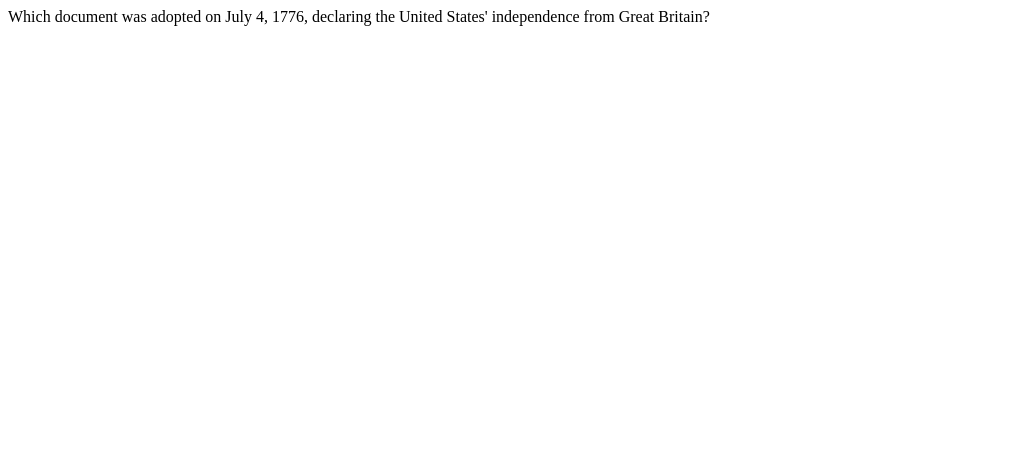
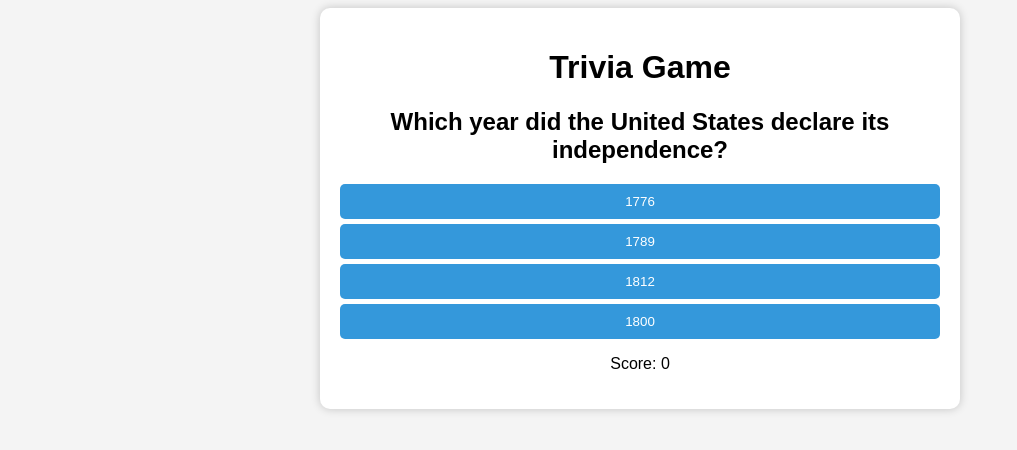
Before and after one commit to chrisminnick/ai-coding-activity, a plain HTML site: page sample-app/index.html in a window 1280 px wide. Shown: the whole page, without its empty margins (0-1017 px from the left). Drawn offline with Linux system fonts and the light colour scheme.

Commit message:
added suggested prompts and a new sample app

```diff
--- a/sample-app/data.json
+++ /dev/null
@@ -1,100 +0,0 @@
-{
-  "category": "US History Trivia",
-  "questions": [
-    {
-      "question": "Which document was adopted on July 4, 1776, declaring the United States' independence from Great Britain?",
-      "choices": [
-        "A) The Bill of Rights",
-        "B) The Emancipation Proclamation",
-        "C) The Declaration of Independence",
-        "D) The Constitution"
-      ],
-      "correct_choice": "C"
-    },
-    {
-      "question": "Which American Founding Father is known for writing many of the Federalist Papers and being the first Secretary of the Treasury?",
-      "choices": [
-        "A) Thomas Jefferson",
-        "B) George Washington",
-        "C) Benjamin Franklin",
-        "D) Alexander Hamilton"
-      ],
-      "correct_choice": "D"
-    },
-    {
-      "question": "During which war did the Battle of Gettysburg take place?",
-      "choices": [
-        "A) American Revolution",
-        "B) Civil War",
-        "C) War of 1812",
-        "D) World War I"
-      ],
-      "correct_choice": "B"
-    },
-    {
-      "question": "Which amendment to the US Constitution grants citizenship to all persons born or naturalized in the United States?",
-      "choices": [
-        "A) 1st Amendment",
-        "B) 5th Amendment",
-        "C) 14th Amendment",
-        "D) 19th Amendment"
-      ],
-      "correct_choice": "C"
-    },
-    {
-      "question": "What was the main purpose of the Lewis and Clark expedition?",
-      "choices": [
-        "A) To find a new trade route to Asia",
-        "B) To explore and map the newly acquired Louisiana Purchase",
-        "C) To establish a settlement in California",
-        "D) To search for gold in the Rocky Mountains"
-      ],
-      "correct_choice": "B"
-    },
-    {
-      "question": "Which president is known for implementing the New Deal in response to the Great Depression?",
-      "choices": [
-        "A) Franklin D. Roosevelt",
-        "B) Herbert Hoover",
-        "C) Woodrow Wilson",
-        "D) Calvin Coolidge"
-      ],
-      "correct_choice": "A"
-    },
-    {
-      "question": "The United States purchased the territory of Alaska from which country?",
-      "choices": ["A) Russia", "B) Canada", "C) Spain", "D) France"],
-      "correct_choice": "A"
-    },
-    {
-      "question": "What event marked the beginning of the Great Depression in the United States?",
-      "choices": [
-        "A) The stock market crash of 1929",
-        "B) The end of World War II",
-        "C) The signing of the Declaration of Independence",
-        "D) The California Gold Rush"
-      ],
-      "correct_choice": "A"
-    },
-    {
-      "question": "Which US president issued the Emancipation Proclamation, declaring slaves in Confederate states to be free?",
-      "choices": [
-        "A) Abraham Lincoln",
-        "B) Andrew Johnson",
-        "C) Ulysses S. Grant",
-        "D) James Buchanan"
-      ],
-      "correct_choice": "A"
-    },
-    {
-      "question": "What was the name of the ship that transported the Pilgrims to the New World in 1620?",
-      "choices": [
-        "A) Mayflower",
-        "B) Santa Maria",
-        "C) Nina",
-        "D) Golden Hind"
-      ],
-      "correct_choice": "A"
-    }
-  ]
-}
--- a/sample-app/game.js
+++ /dev/null
@@ -1,46 +0,0 @@
-// Path: sample-app/game.js
-/* JavaScript for a US History trivia game. */
-
-// Game class
-
-class Game {
-  constructor() {
-    this.state = {
-      currentQuestion: 0,
-      currentScore: 0,
-      questions: [],
-    };
-
-    this.start = this.start.bind(this);
-    this.showQuestion = this.showQuestion.bind(this);
-    this.loadQuestions = this.loadQuestions.bind(this);
-  }
-
-  async loadQuestions() {
-    // Fetch the questions from the API.
-    console.log('Loading questions...');
-    const response = await fetch('data.json');
-    const data = await response.json();
-
-    // Store the questions in the state.
-    this.state.questions = data.questions;
-    console.log(this.state.questions);
-  }
-
-  start() {
-    // Display the first question.
-    this.showQuestion();
-  }
-
-  showQuestion() {
-    // Get the question text.
-    var questionText =
-      this.state.questions[this.state.currentQuestion].question;
-    console.log(questionText);
-
-    // Display the question text.
-    document.getElementById('question-text').innerHTML = questionText;
-  }
-}
-
-export default Game;
--- a/sample-app/index.html
+++ b/sample-app/index.html
@@ -2,12 +2,22 @@
 <html lang="en">
   <head>
     <meta charset="UTF-8" />
-    <title>US History Trivia</title>
+    <meta name="viewport" content="width=device-width, initial-scale=1.0" />
+    <title>Trivia Game</title>
     <link rel="stylesheet" href="styles.css" />
   </head>
   <body>
-    <div id="question-text"></div>
-    <script src="game.js" type="module"></script>
-    <script src="main.js" type="module"></script>
+    <div class="container">
+      <h1>Trivia Game</h1>
+      <div class="question-container">
+        <h2 id="question"></h2>
+        <button id="answer1" class="answer-btn"></button>
+        <button id="answer2" class="answer-btn"></button>
+        <button id="answer3" class="answer-btn"></button>
+        <button id="answer4" class="answer-btn"></button>
+      </div>
+      <p>Score: <span id="score">0</span></p>
+    </div>
+    <script src="script.js"></script>
   </body>
 </html>
--- a/sample-app/main.js
+++ /dev/null
@@ -1,11 +0,0 @@
-/* JavaScript for a US History trivia game. */
-
-// import the Game class
-import Game from './game.js';
-// Create a new game object.
-const game = new Game();
-
-await game.loadQuestions();
-
-// Start the game.
-game.start();
--- /dev/null
+++ b/sample-app/script.js
@@ -0,0 +1,132 @@
+const questionElement = document.getElementById('question');
+const answerElements = Array.from(document.querySelectorAll('.answer-btn'));
+const scoreElement = document.getElementById('score');
+
+let currentQuestionIndex = 0;
+let score = 0;
+
+// Sample array of questions and answers
+const questionsAndAnswers = [
+  {
+    question: 'Which year did the United States declare its independence?',
+    answers: ['1776', '1789', '1800', '1812'],
+    correctAnswer: '1776',
+  },
+  {
+    question: "Which U.S. president was known as the 'Great Emancipator'?",
+    answers: [
+      'Abraham Lincoln',
+      'Thomas Jefferson',
+      'George Washington',
+      'Andrew Jackson',
+    ],
+    correctAnswer: 'Abraham Lincoln',
+  },
+  {
+    question:
+      'What was the name of the ship that brought the Pilgrims to America in 1620?',
+    answers: ['Mayflower', 'Santa Maria', 'Nina', 'Discovery'],
+    correctAnswer: 'Mayflower',
+  },
+  {
+    question:
+      "Which landmark was completed in 1889 for the 100th anniversary of George Washington's inauguration as the first U.S. president?",
+    answers: [
+      'Washington Monument',
+      'Statue of Liberty',
+      'Golden Gate Bridge',
+      'Mount Rushmore',
+    ],
+    correctAnswer: 'Washington Monument',
+  },
+  {
+    question: 'Which U.S. state was the first to be admitted to the Union?',
+    answers: ['Delaware', 'Massachusetts', 'Virginia', 'New York'],
+    correctAnswer: 'Delaware',
+  },
+  {
+    question: 'During which war was the Battle of Gettysburg fought?',
+    answers: ['Civil War', 'Revolutionary War', 'World War I', 'Vietnam War'],
+    correctAnswer: 'Civil War',
+  },
+  {
+    question: 'Who was the first woman to fly solo across the Atlantic Ocean?',
+    answers: [
+      'Amelia Earhart',
+      'Bessie Coleman',
+      'Harriet Quimby',
+      'Katherine Wright',
+    ],
+    correctAnswer: 'Amelia Earhart',
+  },
+  {
+    question:
+      'Which document established the framework of the U.S. government and remains the supreme law of the land?',
+    answers: [
+      'Constitution',
+      'Declaration of Independence',
+      'Bill of Rights',
+      'Articles of Confederation',
+    ],
+    correctAnswer: 'Constitution',
+  },
+  {
+    question:
+      'What was the name of the ship that carried the first English settlers to Jamestown, Virginia, in 1607?',
+    answers: ['Susan Constant', 'Endeavour', 'Discovery', 'Golden Hind'],
+    correctAnswer: 'Susan Constant',
+  },
+  {
+    question:
+      'Which U.S. president is associated with the construction of the Panama Canal?',
+    answers: [
+      'Theodore Roosevelt',
+      'Woodrow Wilson',
+      'Franklin D. Roosevelt',
+      'Harry S. Truman',
+    ],
+    correctAnswer: 'Theodore Roosevelt',
+  },
+  {
+    question: 'In which year did the United States enter World War II?',
+    answers: ['1941', '1939', '1945', '1942'],
+    correctAnswer: '1941',
+  },
+  // Add more questions here
+];
+
+// Shuffle function to randomize answer order
+function shuffle(array) {
+  return array.sort(() => Math.random() - 0.5);
+}
+
+// Function to load a new question
+function loadQuestion() {
+  const question = questionsAndAnswers[currentQuestionIndex];
+  questionElement.textContent = question.question;
+  const shuffledAnswers = shuffle([...question.answers]);
+
+  answerElements.forEach((btn, index) => {
+    btn.textContent = shuffledAnswers[index];
+    btn.addEventListener('click', () =>
+      checkAnswer(shuffledAnswers[index], question.correctAnswer)
+    );
+  });
+}
+
+// Function to check the user's answer
+function checkAnswer(selectedAnswer, correctAnswer) {
+  if (selectedAnswer === correctAnswer) {
+    score++;
+    scoreElement.textContent = score;
+  }
+  currentQuestionIndex++;
+  if (currentQuestionIndex < questionsAndAnswers.length) {
+    loadQuestion();
+  } else {
+    questionElement.textContent = 'Trivia game completed!';
+    answerElements.forEach((btn) => (btn.style.display = 'none'));
+  }
+}
+
+loadQuestion();
--- a/sample-app/styles.css
+++ b/sample-app/styles.css
@@ -0,0 +1,34 @@
+body {
+  font-family: Arial, sans-serif;
+  text-align: center;
+  background-color: #f4f4f4;
+}
+
+.container {
+  max-width: 600px;
+  margin: 0 auto;
+  padding: 20px;
+  background-color: white;
+  border-radius: 10px;
+  box-shadow: 0px 0px 10px rgba(0, 0, 0, 0.2);
+}
+
+.question-container {
+  margin-top: 20px;
+}
+
+.answer-btn {
+  display: block;
+  width: 100%;
+  padding: 10px;
+  margin: 5px 0;
+  background-color: #3498db;
+  color: white;
+  border: none;
+  border-radius: 5px;
+  cursor: pointer;
+}
+
+.answer-btn:hover {
+  background-color: #2980b9;
+}
```
Also changed, not shown: sample-app/package.json (deleted, +0 -16 lines), README.md, 2 other files.
